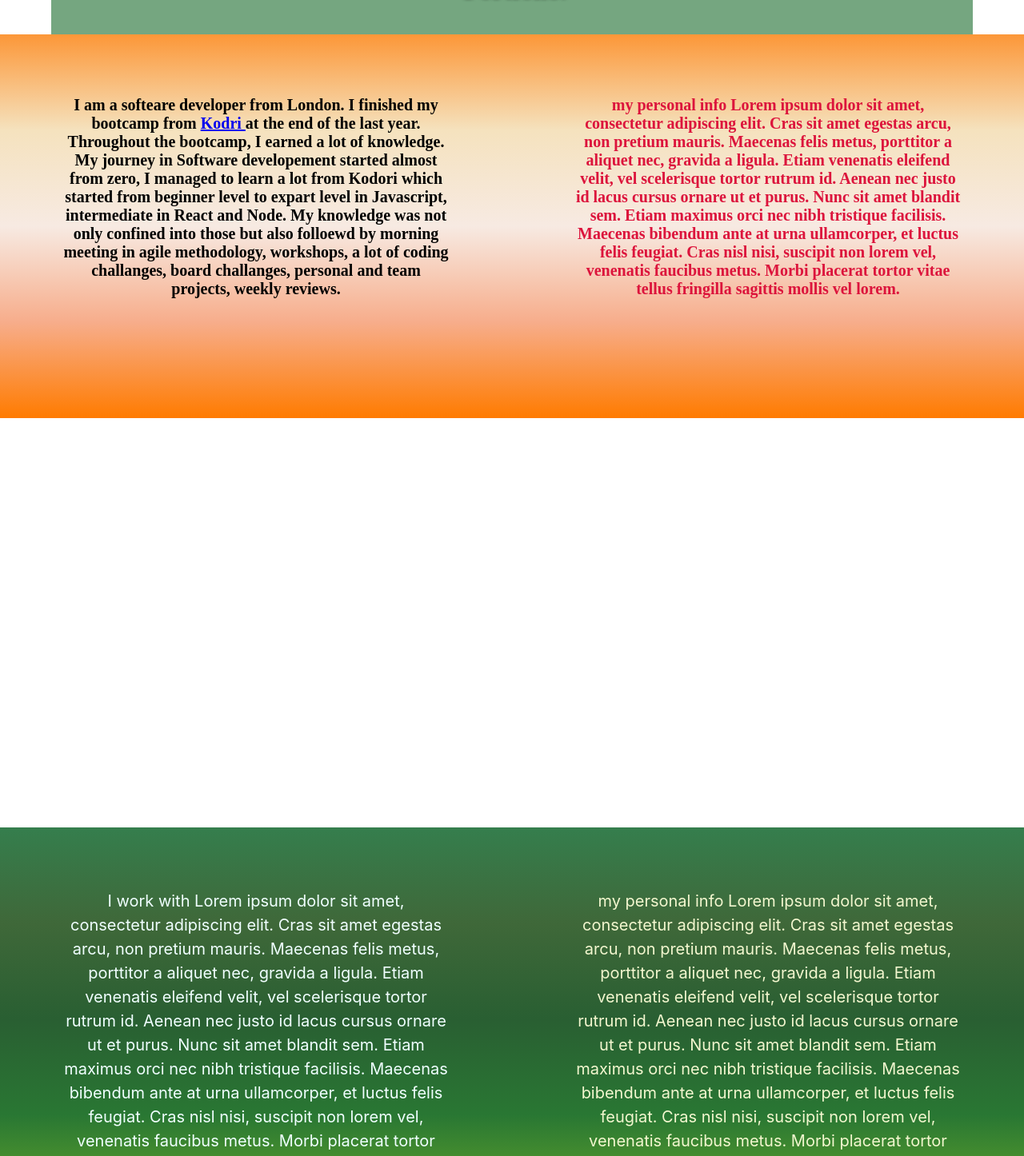
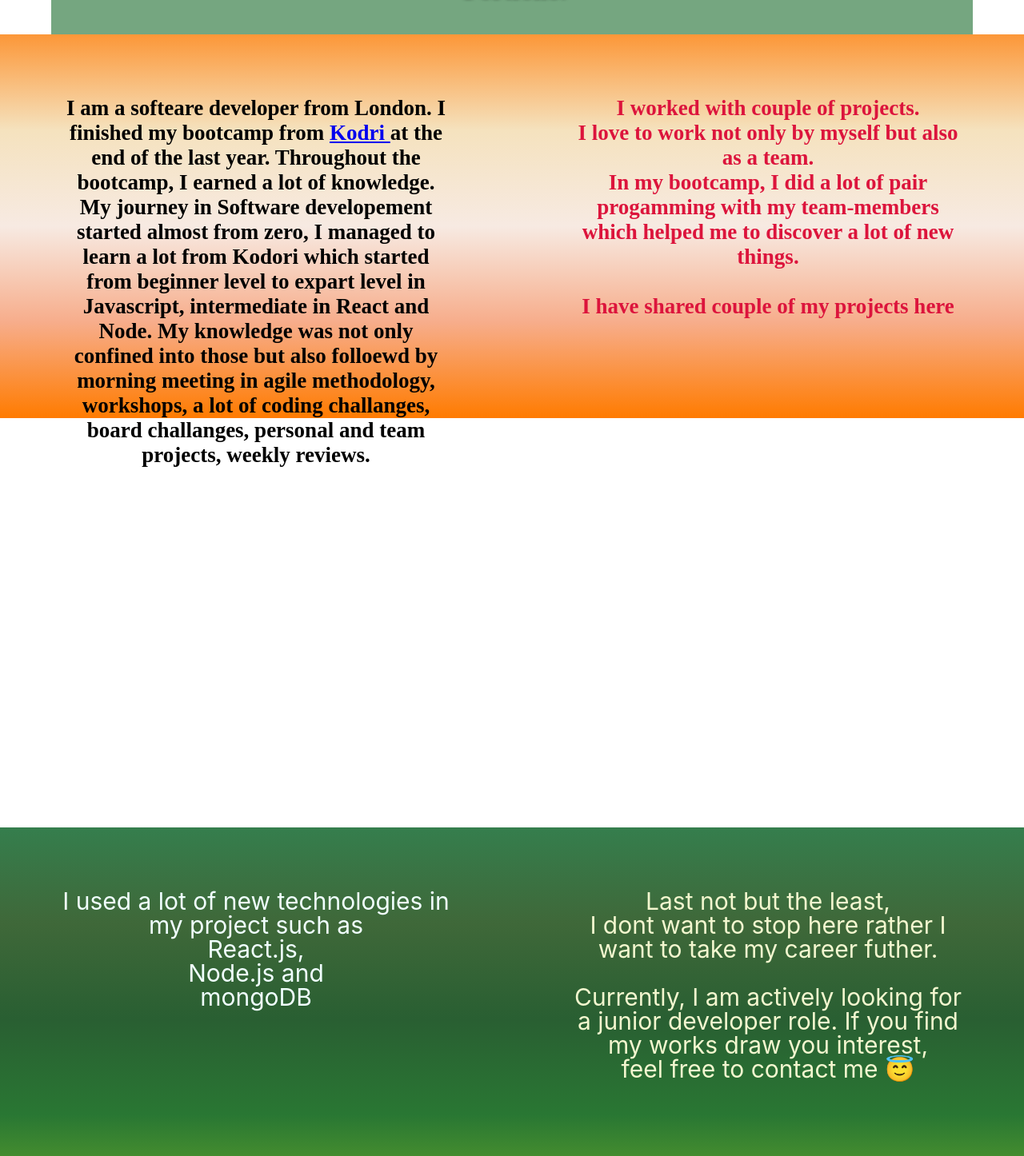
Before and after one commit to Mumtahinzihan/my-portfolio, a React (Create React App) app: page / in a window 1280 px wide. Shown: the part 533-1979 px from the top of the page at 80% size. Built offline with nearby package versions, Linux system fonts and the light colour scheme; a web font is replaced by a local one.

Commit message:
updated paragraph

```diff
--- a/src/GetMiddleBody/GetMiddleBody.css
+++ b/src/GetMiddleBody/GetMiddleBody.css
@@ -23,7 +23,7 @@
   .my-work p {
       margin: 12%;
       color: rgb(243, 247, 207);
-      font-size: 20px;
+      font-size: 30px;
       line-height: 30px;
   }
 
@@ -31,7 +31,7 @@
     margin: 12%;
     color: rgb(0, 0, 0);
     font-family: 'Chilanka', cursive;
-    font-size: 20px;
+    font-size: 27px;
     font-weight: 600;
     cursor: pointer;
   }
--- a/src/GetMiddleBody/GetMiddleBody.js
+++ b/src/GetMiddleBody/GetMiddleBody.js
@@ -20,37 +20,35 @@ export default function GetMiddleBody() {
                 <div className='story1'>
                     <p>I am a softeare developer from London.
                     I finished my bootcamp from <a href='https://www.kodiri.com/bootcamp/testimonials' terget='_blank'> Kodri </a>
-                     at the end of the last year.
-                    Throughout the bootcamp, I earned a lot of knowledge. My journey in Software developement
-                    started almost from zero, I managed to learn a lot from Kodori which started from beginner
-                     level to expart level in Javascript, intermediate in React and Node. My knowledge was not only
-                     confined into those but also folloewd by morning meeting in agile methodology, workshops,
-                     a lot of coding challanges, board challanges, personal and team projects, weekly reviews. </p>
+                        at the end of the last year.
+                       Throughout the bootcamp, I earned a lot of knowledge. My journey in Software developement
+                       started almost from zero, I managed to learn a lot from Kodori which started from beginner
+                        level to expart level in Javascript, intermediate in React and Node. My knowledge was not only
+                        confined into those but also folloewd by morning meeting in agile methodology, workshops,
+                        a lot of coding challanges, board challanges, personal and team projects, weekly reviews.
+                </p>
                 </div>
                 <div className='story1'>
-                    <p style={divStyle}>my personal info Lorem ipsum dolor sit amet, consectetur adipiscing elit. Cras sit amet
-                        egestas arcu, non pretium mauris. Maecenas felis metus, porttitor a aliquet nec, gravida a
-                        ligula. Etiam venenatis eleifend velit, vel scelerisque tortor rutrum id. Aenean nec justo
-                        id lacus cursus ornare ut et purus. Nunc sit amet blandit sem. Etiam maximus orci nec nibh
-                         tristique facilisis. Maecenas bibendum ante at urna ullamcorper, et luctus felis feugiat.
-                         Cras nisl nisi, suscipit non lorem vel, venenatis faucibus metus. Morbi placerat tortor
-                         vitae tellus fringilla sagittis mollis vel lorem.</p>
+                    <p style={divStyle}>I worked with couple of projects. <br/>I love to work not only by myself but also as a team.<br/>
+                    In my bootcamp, I did a lot of pair progamming with my team-members which helped me to discover a lot of new things.
+                    <br/><br/>I have shared couple of my projects here</p>
                 </div>
             </div>
 
             <div className='my-work'>
                 <div className='story2'>
-                    <p style={colorName}>I work with Lorem ipsum dolor sit amet, consectetur adipiscing elit. Cras sit amet egestas arcu, non pretium mauris. Maecenas felis metus, porttitor a aliquet nec, gravida a ligula. Etiam venenatis eleifend velit, vel scelerisque tortor rutrum id. Aenean nec justo id lacus cursus ornare ut et purus. Nunc sit amet blandit sem. Etiam maximus orci nec nibh tristique facilisis. Maecenas bibendum ante at urna ullamcorper, et luctus felis feugiat. Cras nisl nisi, suscipit non lorem vel, venenatis faucibus metus. Morbi placerat tortor vitae tellus fringilla sagittis mollis vel lorem.</p>
+                    <p style={colorName}>I used a lot of new technologies in my project such as <br/>React.js, <br/>Node.js and <br/>mongoDB</p>
                 </div>
                 <div className='story2'>
-                    <p >my personal info Lorem ipsum dolor sit amet, consectetur adipiscing elit.
-                        Cras sit amet egestas arcu, non pretium mauris. Maecenas felis metus,
-                        porttitor a aliquet nec, gravida a ligula. Etiam venenatis eleifend velit, vel scelerisque
-                        tortor rutrum id. Aenean nec justo id lacus cursus ornare ut et purus. Nunc sit amet blandit
-                        sem. Etiam maximus orci nec nibh tristique facilisis. Maecenas bibendum ante at urna ullamcorper, et luctus felis feugiat. Cras nisl nisi, suscipit non lorem vel, venenatis faucibus metus. Morbi placerat tortor vitae tellus fringilla sagittis mollis vel lorem.</p>
+                    <p>Last not but the least, <br/>I dont want to stop here rather I want to take my career futher.<br/><br/>
+                     Currently, I am actively looking for a junior developer
+                    role. If you find my works draw you interest, <br/>feel free to contact me &#128519;
+                    </p>
                 </div>
             </div>
-            <h2>What do I use in my project?</h2>
+            <h2>
+                What do I use in my project?
+                </h2>
 
             <div className='story3'>
                 <div className='img-logo'>
```
